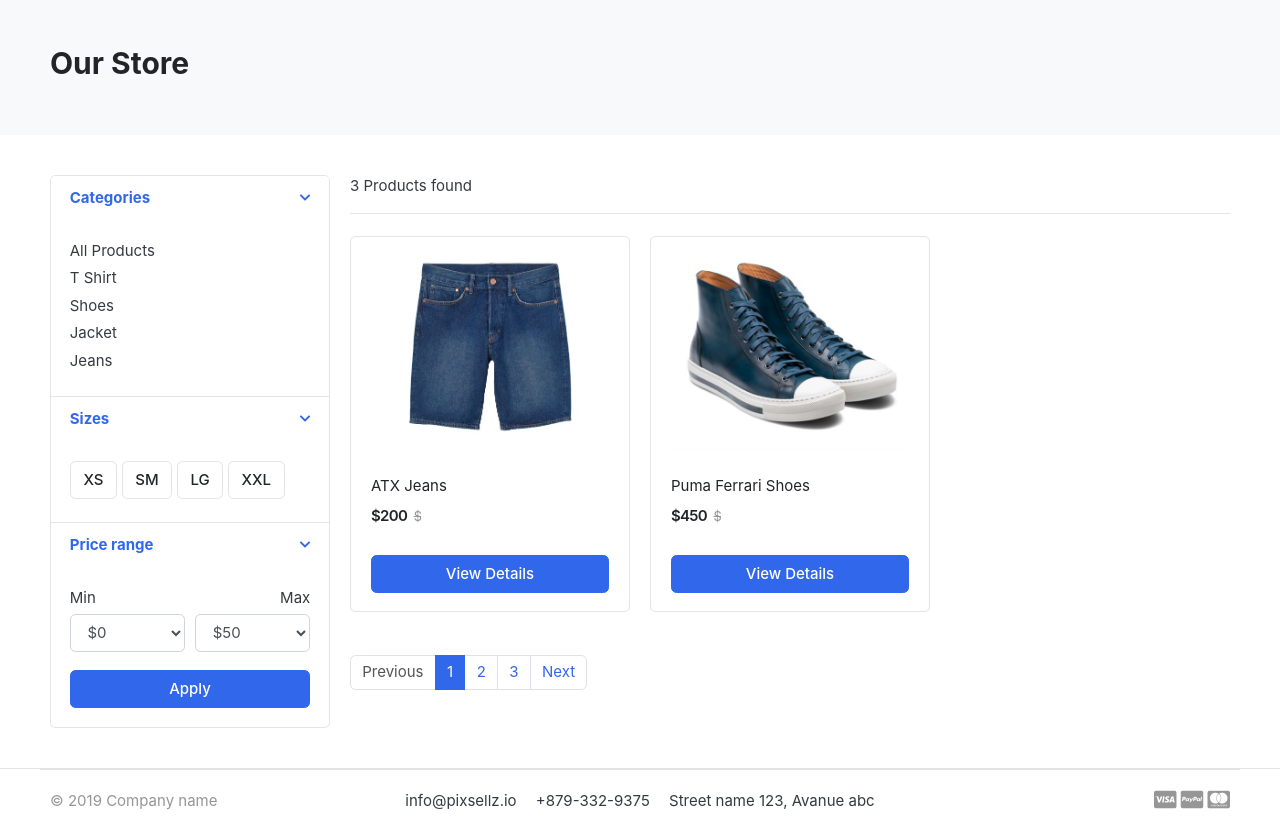
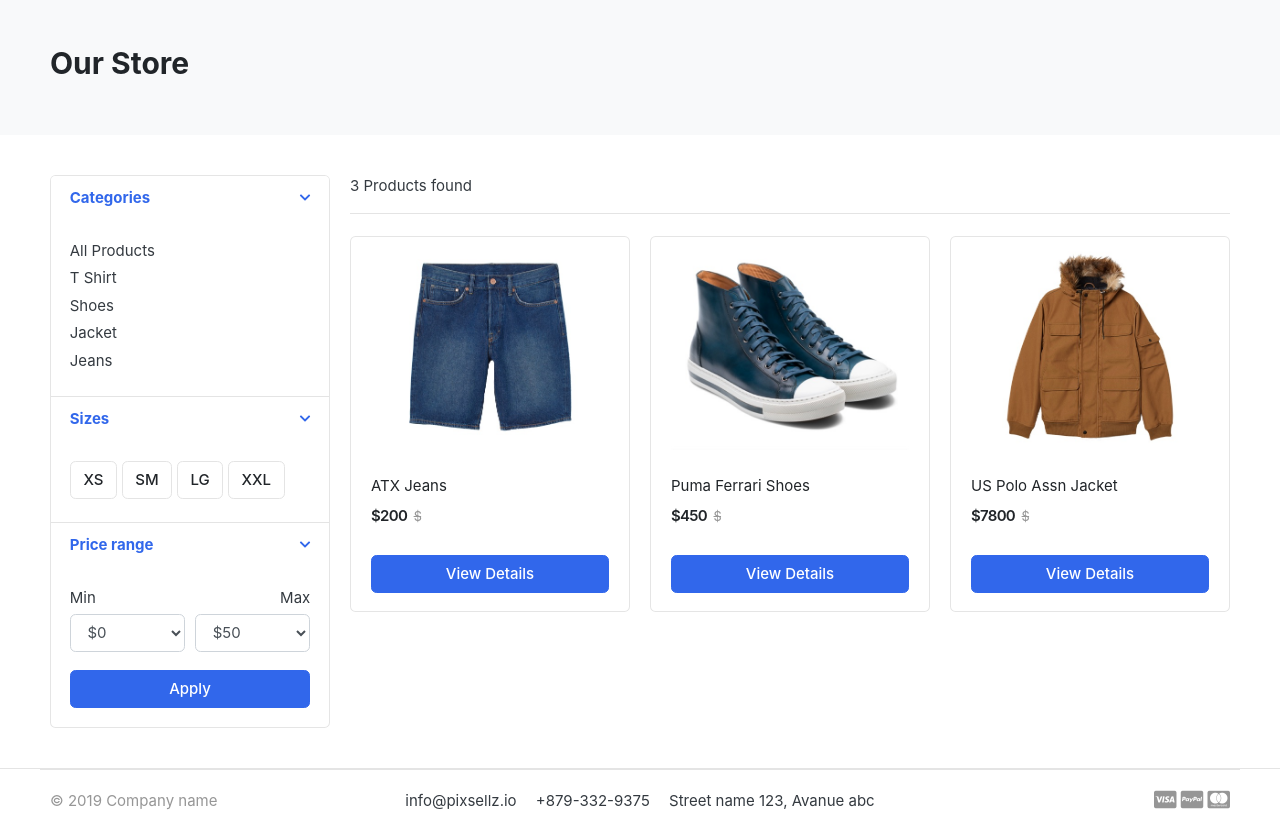
Before and after one commit to Mmy2000/E_Commerce-2, a Django app: page /store/ in a window 1280 px wide. Shown: the part 119-951 px from the top of the page. Run offline with Django 4.2, Linux system fonts and the light colour scheme; data comes from the database, SQL or seed files in the repository; some libraries are stand-ins or nearby versions; some web fonts are replaced.

Commit message:
creating paginator for product page part two

```diff
--- a/store/templates/store/store.html
+++ b/store/templates/store/store.html
@@ -142,7 +142,8 @@
                                         <del class="price-old">$</del>
                                     </div> <!-- price-wrap.// -->
                                 </div>
-                                <a href="{{product.get_absolute_url}}" class="btn btn-block btn-primary">View Details </a>
+                                <a href="{{product.get_absolute_url}}" class="btn btn-block btn-primary">View Details
+                                </a>
                             </figcaption>
                         </figure>
                     </div> <!-- col.// -->
@@ -151,13 +152,28 @@
 
 
                 <nav class="mt-4" aria-label="Page navigation sample">
+                    {% if product.has_other_pages %}
                     <ul class="pagination">
+                        {% if product.has_previous %}
+                        <li class="page-item "><a class="page-link"
+                                href="?page={{product.previous_page_number}}">Previous</a></li>
+                        {% else %}
                         <li class="page-item disabled"><a class="page-link" href="#">Previous</a></li>
-                        <li class="page-item active"><a class="page-link" href="#">1</a></li>
-                        <li class="page-item"><a class="page-link" href="#">2</a></li>
-                        <li class="page-item"><a class="page-link" href="#">3</a></li>
-                        <li class="page-item"><a class="page-link" href="#">Next</a></li>
+                        {% endif %}
+                        {% for i in product.paginator.page_range  %}
+                            {% if product.numper == i %}
+                                <li class="page-item active"><a class="page-link" >{{i}}</a></li>
+                            {% else %}
+                                <li class="page-item "><a class="page-link" href="?page={{i}}">{{i}}</a></li>
+                            {% endif %}
+                        {% endfor %}
+                        {% if product.has_next %}
+                        <li class="page-item"><a class="page-link" href="?page={{product.next_page_number}}">Next</a></li>
+                        {% else %}
+                        <li class="page-item disabled"><a class="page-link" href="#">Next</a></li>
+                        {% endif %}
                     </ul>
+                    {% endif %}
                 </nav>
 
             </main> <!-- col.// -->
--- a/store/views.py
+++ b/store/views.py
@@ -14,11 +14,14 @@ def store(request , category_slug=None):
     if category_slug != None :
         categories = get_object_or_404(Category , slug = category_slug )
         product = Product.objects.filter(category=categories,is_available=True)
+        paginator = Paginator(product,1)
+        page = request.GET.get('page')
+        paged_product = paginator.get_page(page)
         product_count = product.count()
 
     else:
         product = Product.objects.all().filter(is_available=True)
-        paginator = Paginator(product,2)
+        paginator = Paginator(product,6)
         page = request.GET.get('page')
         paged_product = paginator.get_page(page)
         product_count = product.count()
```
